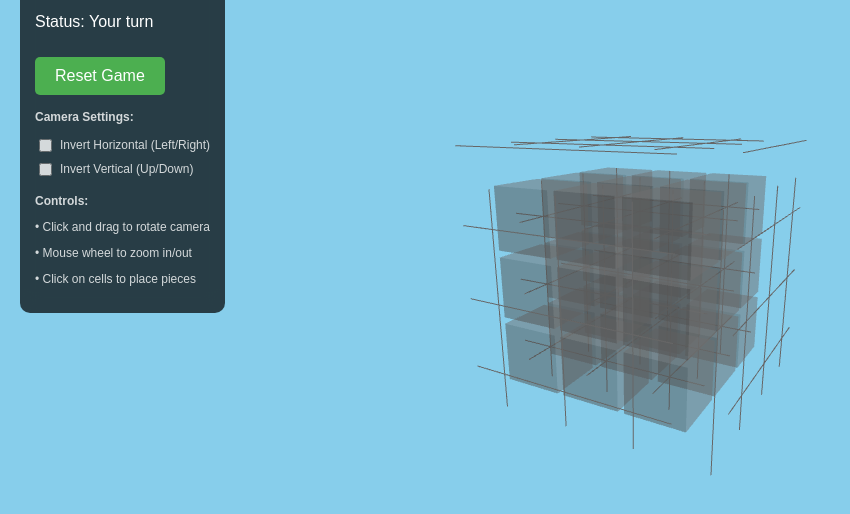
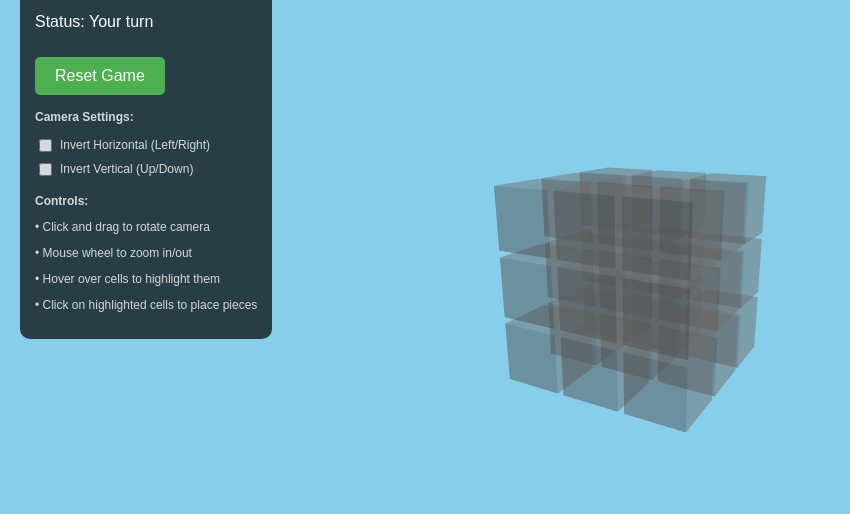
Before and after one commit to liukairen/3dtictactoe, a website built with Vite: page index.html in a window 1280 px wide. Shown: the part 124-638 px from the top of the page, without its empty margins (0-850 px from the left). Built offline with nearby package versions, Linux system fonts and the light colour scheme; animation ran at ten frames a second.

Commit message:
Enhance game interaction with hover highlighting and clean up board visuals
- Updated controls to highlight cells on hover and allow placement on highlighted cells.
- Removed grid lines from the board for a cleaner appearance.
- Implemented hover detection to improve user experience during gameplay.

```diff
--- a/index.html
+++ b/index.html
@@ -81,7 +81,8 @@
           <p><strong>Controls:</strong></p>
           <p>• Click and drag to rotate camera</p>
           <p>• Mouse wheel to zoom in/out</p>
-          <p>• Click on cells to place pieces</p>
+          <p>• Hover over cells to highlight them</p>
+          <p>• Click on highlighted cells to place pieces</p>
         </div>
       </div>
     </div>
--- a/src/components/Board.js
+++ b/src/components/Board.js
@@ -40,8 +40,7 @@ export class Board {
       }
     }
 
-    // Add grid lines for better visibility
-    this.createGridLines(group);
+    // Grid lines removed for cleaner look
 
     this.scene.add(group);
     this.boardGroup = group;
@@ -74,73 +73,6 @@ export class Board {
     mesh.userData = { cell: { x, y, z } };
 
     return mesh;
-  }
-
-  createGridLines(group) {
-    const material = new THREE.LineBasicMaterial({
-      color: 0x666666,
-      linewidth: 2,
-    });
-    const offset = (this.gridSize - 1) / 2;
-    const halfCell = this.cellSize / 2;
-
-    // Create grid lines that align with cell boundaries
-    // X-axis lines (vertical lines)
-    for (let x = 0; x <= this.gridSize; x++) {
-      for (let y = 0; y <= this.gridSize; y++) {
-        const geometry = new THREE.BufferGeometry().setFromPoints([
-          new THREE.Vector3(
-            (x - offset) * this.cellSize,
-            (y - offset) * this.cellSize,
-            -offset * this.cellSize - halfCell
-          ),
-          new THREE.Vector3(
-            (x - offset) * this.cellSize,
-            (y - offset) * this.cellSize,
-            offset * this.cellSize + halfCell
-          ),
-        ]);
-        group.add(new THREE.Line(geometry, material));
-      }
-    }
-
-    // Y-axis lines (horizontal lines)
-    for (let y = 0; y <= this.gridSize; y++) {
-      for (let z = 0; z <= this.gridSize; z++) {
-        const geometry = new THREE.BufferGeometry().setFromPoints([
-          new THREE.Vector3(
-            -offset * this.cellSize - halfCell,
-            (y - offset) * this.cellSize,
-            (z - offset) * this.cellSize
-          ),
-          new THREE.Vector3(
-            offset * this.cellSize + halfCell,
-            (y - offset) * this.cellSize,
-            (z - offset) * this.cellSize
-          ),
-        ]);
-        group.add(new THREE.Line(geometry, material));
-      }
-    }
-
-    // Z-axis lines (depth lines)
-    for (let x = 0; x <= this.gridSize; x++) {
-      for (let z = 0; z <= this.gridSize; z++) {
-        const geometry = new THREE.BufferGeometry().setFromPoints([
-          new THREE.Vector3(
-            (x - offset) * this.cellSize,
-            -offset * this.cellSize - halfCell,
-            (z - offset) * this.cellSize
-          ),
-          new THREE.Vector3(
-            (x - offset) * this.cellSize,
-            offset * this.cellSize + halfCell,
-            (z - offset) * this.cellSize
-          ),
-        ]);
-        group.add(new THREE.Line(geometry, material));
-      }
-    }
   }
 
   isCellEmpty(cell) {
--- a/src/components/Game.js
+++ b/src/components/Game.js
@@ -25,10 +25,16 @@ export class Game {
     this.cameraDistance = 8;
     this.cameraAngleX = 0.3;
     this.cameraAngleY = 0.5;
+    this.wasDragging = false;
+    this.dragThreshold = 5; // pixels
 
     // Inversion settings
     this.invertHorizontal = false;
     this.invertVertical = false;
+
+    // Hover highlighting
+    this.hoveredCell = null;
+    this.originalMaterials = new Map();
 
     this.loadSettings();
     this.init();
@@ -99,6 +105,9 @@ export class Game {
     // Setup click detection
     this.setupClickDetection();
 
+    // Setup hover detection
+    this.setupHoverDetection();
+
     this.updateUI();
   }
 
@@ -110,6 +119,7 @@ export class Game {
       this.mouseDown = true;
       this.mouseX = event.clientX;
       this.mouseY = event.clientY;
+      this.wasDragging = false;
       canvas.style.cursor = "grabbing";
     });
 
@@ -117,6 +127,13 @@ export class Game {
     canvas.addEventListener("mouseup", () => {
       this.mouseDown = false;
       canvas.style.cursor = "pointer";
+
+      // Reset drag flag after a short delay to allow clicks again
+      if (this.wasDragging) {
+        setTimeout(() => {
+          this.wasDragging = false;
+        }, 100);
+      }
     });
 
     // Mouse move
@@ -125,6 +142,12 @@ export class Game {
 
       const deltaX = event.clientX - this.mouseX;
       const deltaY = event.clientY - this.mouseY;
+
+      // Check if we've moved enough to consider it a drag
+      const totalMovement = Math.sqrt(deltaX * deltaX + deltaY * deltaY);
+      if (totalMovement > this.dragThreshold) {
+        this.wasDragging = true;
+      }
 
       // Apply inversion settings
       const horizontalDelta = this.invertHorizontal ? -deltaX : deltaX;
@@ -169,13 +192,73 @@ export class Game {
     this.camera.lookAt(0, 0, 0);
   }
 
+  setupHoverDetection() {
+    const raycaster = new THREE.Raycaster();
+    const mouse = new THREE.Vector2();
+
+    this.renderer.domElement.addEventListener("mousemove", (event) => {
+      // Don't process hover if mouse is down (dragging camera)
+      if (this.mouseDown) return;
+
+      // Calculate mouse position in normalized device coordinates
+      mouse.x = (event.clientX / window.innerWidth) * 2 - 1;
+      mouse.y = -(event.clientY / window.innerHeight) * 2 + 1;
+
+      // Update the picking ray with the camera and mouse position
+      raycaster.setFromCamera(mouse, this.camera);
+
+      // Calculate objects intersecting the picking ray
+      const intersects = raycaster.intersectObjects(
+        this.board.getClickableObjects()
+      );
+
+      // Reset previous hover
+      this.resetHover();
+
+      // Set new hover if found
+      if (intersects.length > 0) {
+        const cell = intersects[0].object.userData.cell;
+        if (cell && this.board.isCellEmpty(cell)) {
+          this.setHover(intersects[0].object);
+        }
+      }
+    });
+  }
+
+  setHover(object) {
+    // Store reference to hovered cell
+    this.hoveredCell = object;
+
+    // Store original material
+    this.originalMaterials.set(object, object.material);
+
+    // Create highlight material
+    const highlightMaterial = new THREE.MeshLambertMaterial({
+      color: 0xffff00, // Bright yellow
+      transparent: true,
+      opacity: 0.7,
+    });
+
+    // Apply highlight material
+    object.material = highlightMaterial;
+  }
+
+  resetHover() {
+    if (this.hoveredCell && this.originalMaterials.has(this.hoveredCell)) {
+      // Restore original material
+      this.hoveredCell.material = this.originalMaterials.get(this.hoveredCell);
+      this.originalMaterials.delete(this.hoveredCell);
+    }
+    this.hoveredCell = null;
+  }
+
   setupClickDetection() {
     const raycaster = new THREE.Raycaster();
     const mouse = new THREE.Vector2();
 
     this.renderer.domElement.addEventListener("click", (event) => {
       // Only handle clicks if mouse wasn't dragged (camera control)
-      if (this.gameStatus !== "playing") return;
+      if (this.gameStatus !== "playing" || this.wasDragging) return;
 
       // Calculate mouse position in normalized device coordinates
       mouse.x = (event.clientX / window.innerWidth) * 2 - 1;
@@ -237,6 +320,7 @@ export class Game {
   reset() {
     this.currentPlayer = "X";
     this.gameStatus = "playing";
+    this.resetHover(); // Clear any hover highlighting
     this.board.reset();
     this.updateUI();
   }
```
